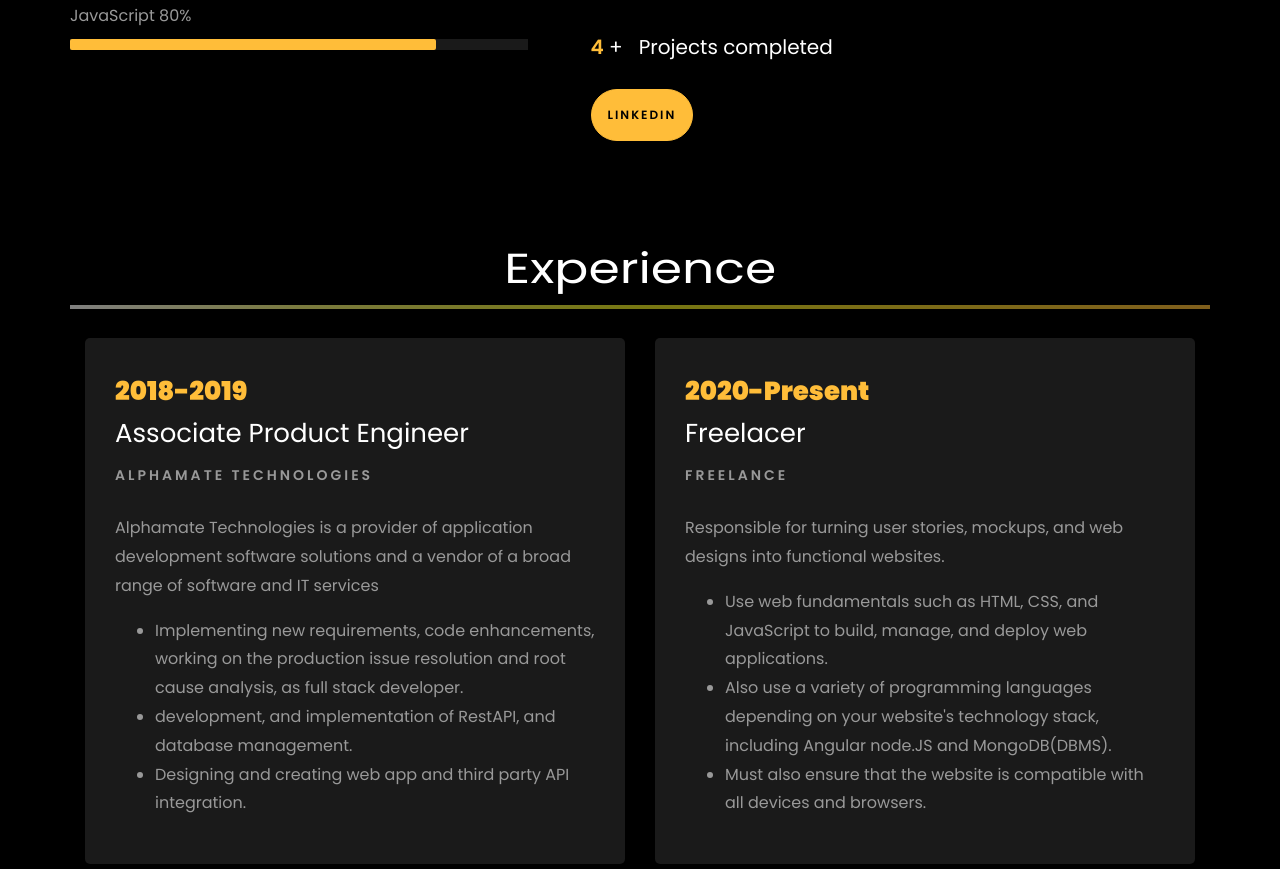
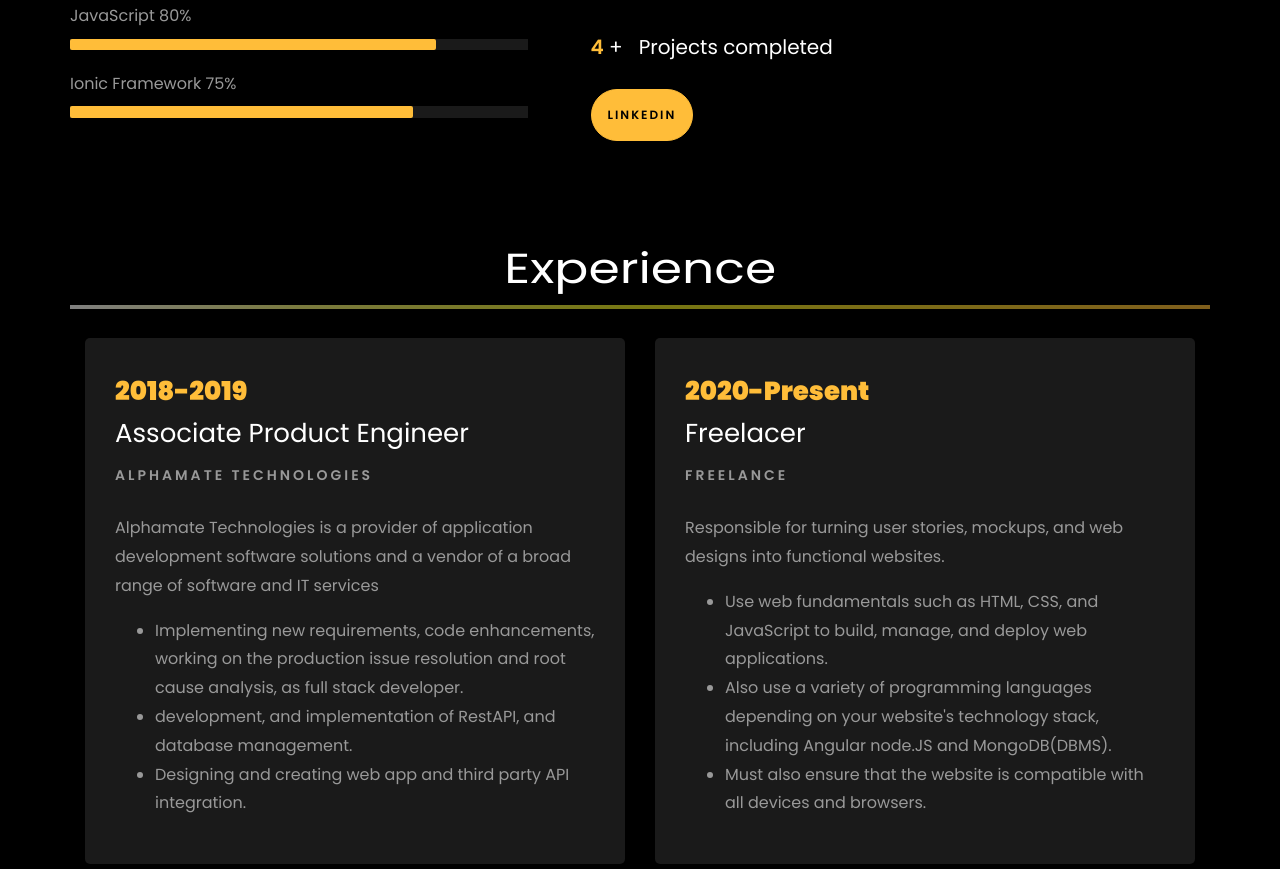
Before and after one commit to jitenderkumar29/portfolio, a plain HTML site: page index.html in a window 1280 px wide. Shown: the part 1301-2170 px from the top of the page. Drawn offline with Linux system fonts and the light colour scheme; files whose address does not match are found by name.

Commit message:
Update ionic framework experience bar index.html
ionic framework experience bar

```diff
--- a/index.html
+++ b/index.html
@@ -257,6 +257,11 @@
 									<span>JavaScript</span> <span class="pull-right">80%</span>
 									<div class="progress">
 										<div class="progress-bar" role="progressbar" style="width: 80%" aria-valuenow="80" aria-valuemin="0"
+											aria-valuemax="100"></div>
+									</div>
+									<span>Ionic Framework</span> <span class="pull-right">75%</span>
+									<div class="progress">
+										<div class="progress-bar" role="progressbar" style="width: 75%" aria-valuenow="75" aria-valuemin="0"
 											aria-valuemax="100"></div>
 									</div>
 								</div>
```
